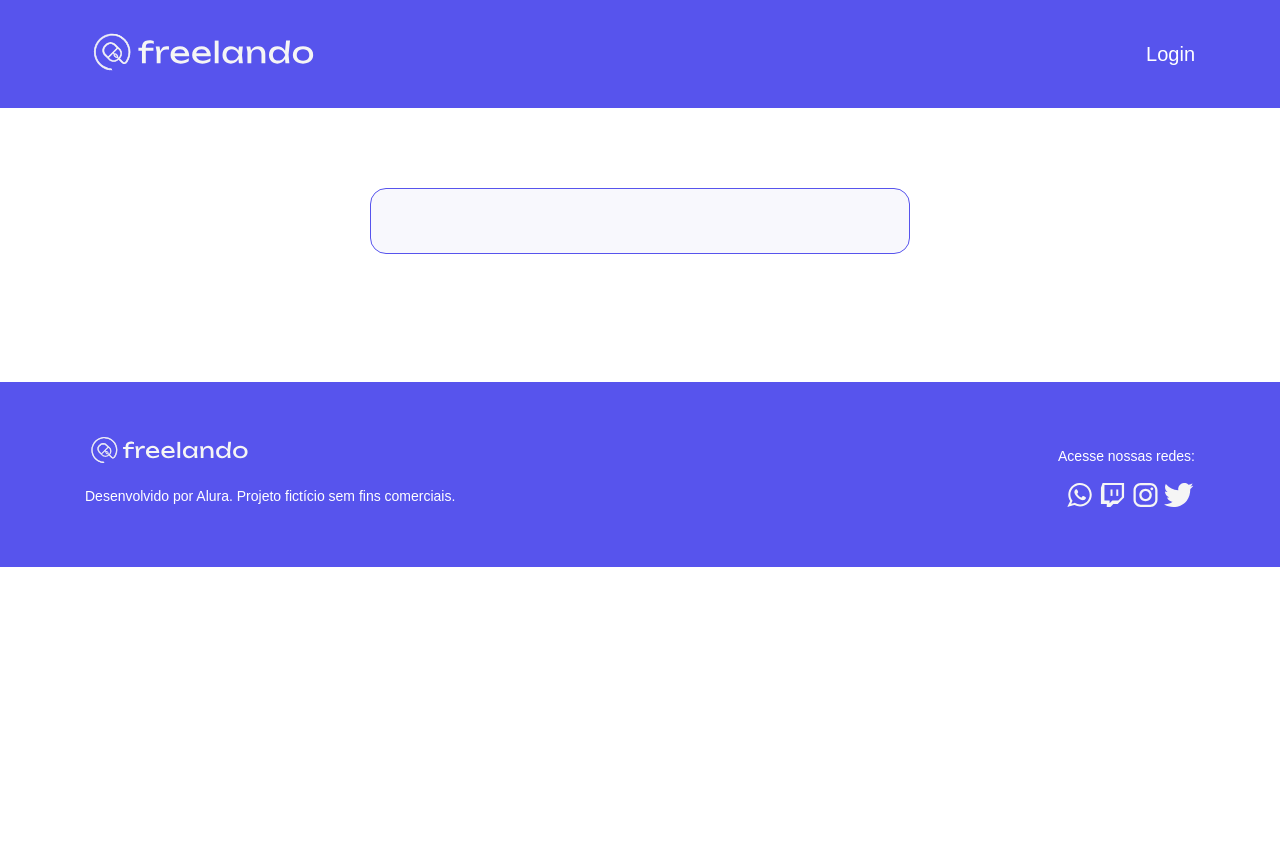
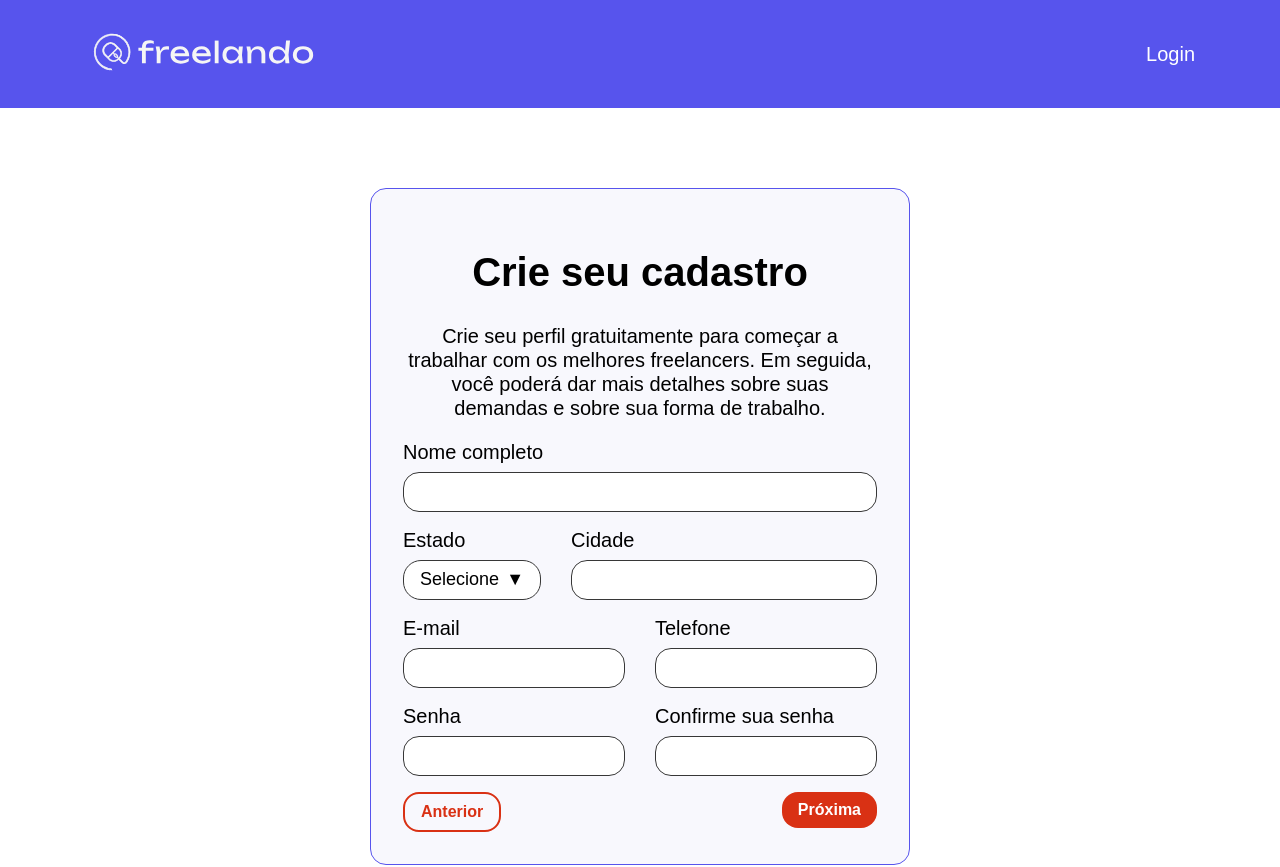
Before and after one commit to athena272/react-freelando, a React (Vite) app: page /cadastro/dados-pessoais in a window 1280 px wide. Shown: the top 867 px of the page. Before the commit the page ends 800 px from the top, so only its background shows below. Built offline with nearby package versions, Linux system fonts and the light colour scheme.

Commit message:
Update DadosPessoais.jsx

```diff
--- a/src/paginas/cadastro/DadosPessoais.jsx
+++ b/src/paginas/cadastro/DadosPessoais.jsx
@@ -80,7 +80,7 @@ const DadosPessoais = () => {
                 return errors;
             }}
         >
-            {formik => {
+            {formik => (
                 <Form onSubmit={formik.handleSubmit}>
                     <div style={{ textAlign: 'center' }}>
                         <Tipografia variante="h1" componente="h1">
@@ -104,9 +104,6 @@ const DadosPessoais = () => {
                             <ListaSupensa
                                 titulo="Estado"
                                 opcoes={estadosBrasileiros}
-                                valor={formik.values.estado}
-                                onChange={formik.handleChange}
-                                onBlur={formik.handleBlur}
                             />
                         </Col>
                         <Col lg={8} md={8} sm={8}>
@@ -168,7 +165,7 @@ const DadosPessoais = () => {
                         </Col>
                     </Row>
                 </Form>
-            }}
+            )}
         </Formik>
     );
 };
```
